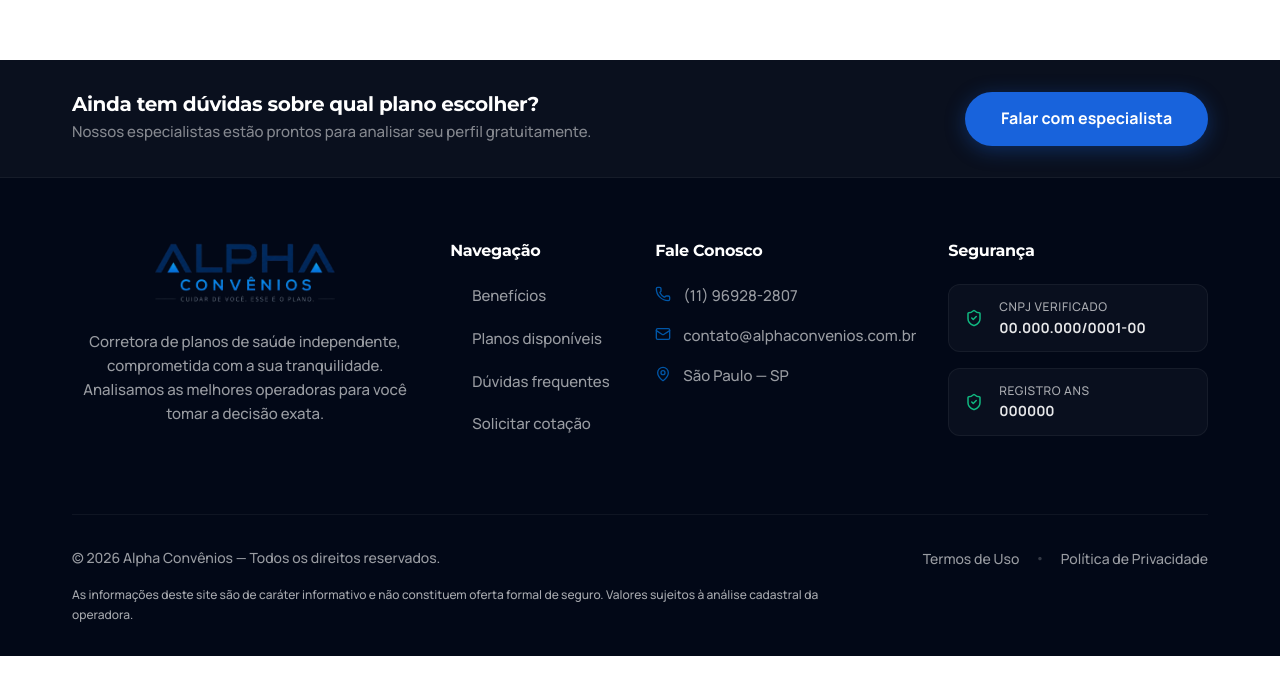
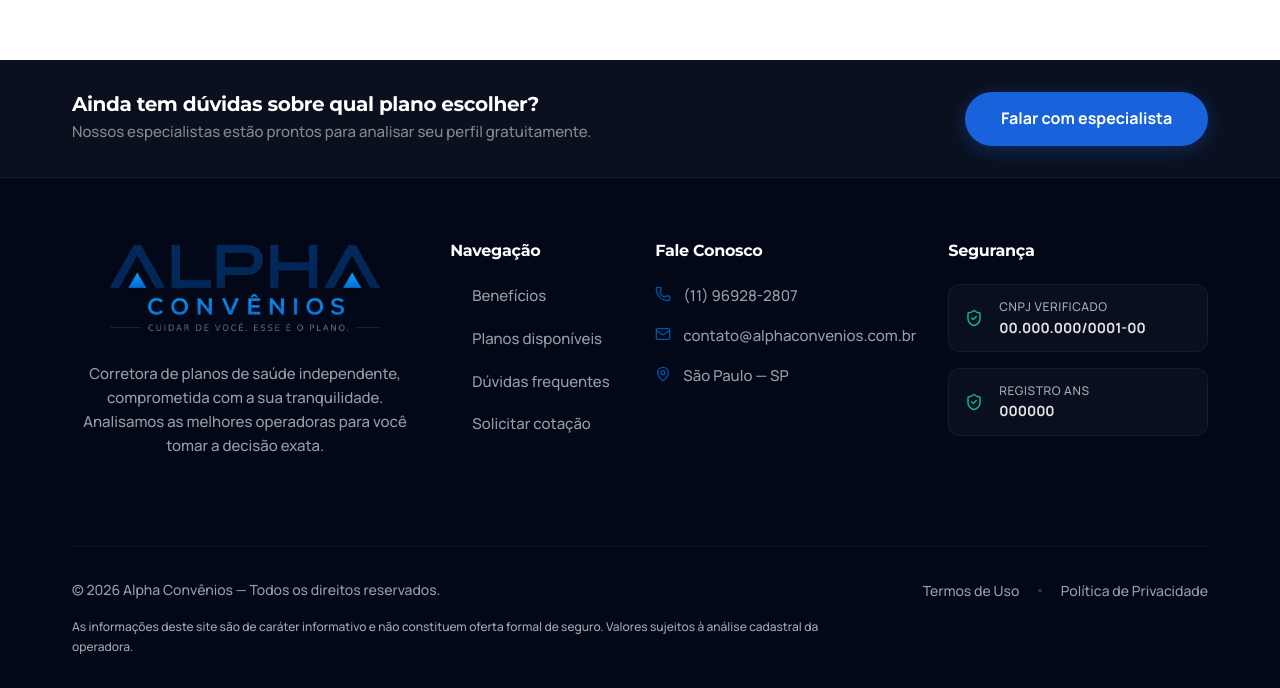
Before and after one commit to Fehscudiero/innovat, a React (Vite) app: page / in a window 1280 px wide. Shown: the part 5383-6071 px from the top of the page. Before the commit the page ends 6039 px from the top, so only its background shows below. Built offline with nearby package versions, Linux system fonts and the light colour scheme.

Commit message:
style: aumento do tamanho da logo na nav e no footer mantendo aspect-ratio

```diff
--- a/src/components/Footer.tsx
+++ b/src/components/Footer.tsx
@@ -31,8 +31,8 @@ export default function Footer() {
               <img
                 src="/logo.png"
                 alt="Alpha Convênios"
-                width="160"
-                height="48"
+                width="320"
+                height="96"
                 loading="lazy"
                 decoding="async"
                 className="footer-logo-modern"
--- a/src/components/Nav.tsx
+++ b/src/components/Nav.tsx
@@ -48,8 +48,8 @@ export default function Nav() {
             <img
               src="/logo.png"
               alt="Alpha Convênios"
-              width="180"
-              height="54"
+              width="267"
+              height="80"
               fetchPriority="high"
               decoding="sync"
               loading="eager"
--- a/src/index.css
+++ b/src/index.css
@@ -124,7 +124,7 @@ h1, h2, h3, h4 {
   text-decoration: none;
 }
 .nav-logo img {
-  height: 56px; /* Aumentado de 44px para dar mais destaque */
+  height: 80px;
   width: auto;
   aspect-ratio: 300 / 90; /* CLS: reserva espaço exato */
   object-fit: contain;
@@ -1074,7 +1074,7 @@ h1, h2, h3, h4 {
 }
 
 .footer-logo-modern {
-  height: 64px;
+  height: 96px;
   width: auto;
   object-fit: contain;
   display: block;
@@ -1410,7 +1410,7 @@ h1, h2, h3, h4 {
 
 /* Telas muito pequenas (iPhone SE, Galaxy Fold) */
 @media (max-width: 380px) {
-  .nav-logo img { height: 32px; }
+  .nav-logo img { height: 48px; }
   .nav-cta-link { font-size: .8125rem; padding: .5rem 1rem; }
   .hero-headline { font-size: 1.625rem; }
   .btn-primary { padding: .75rem 1.5rem; }
```
